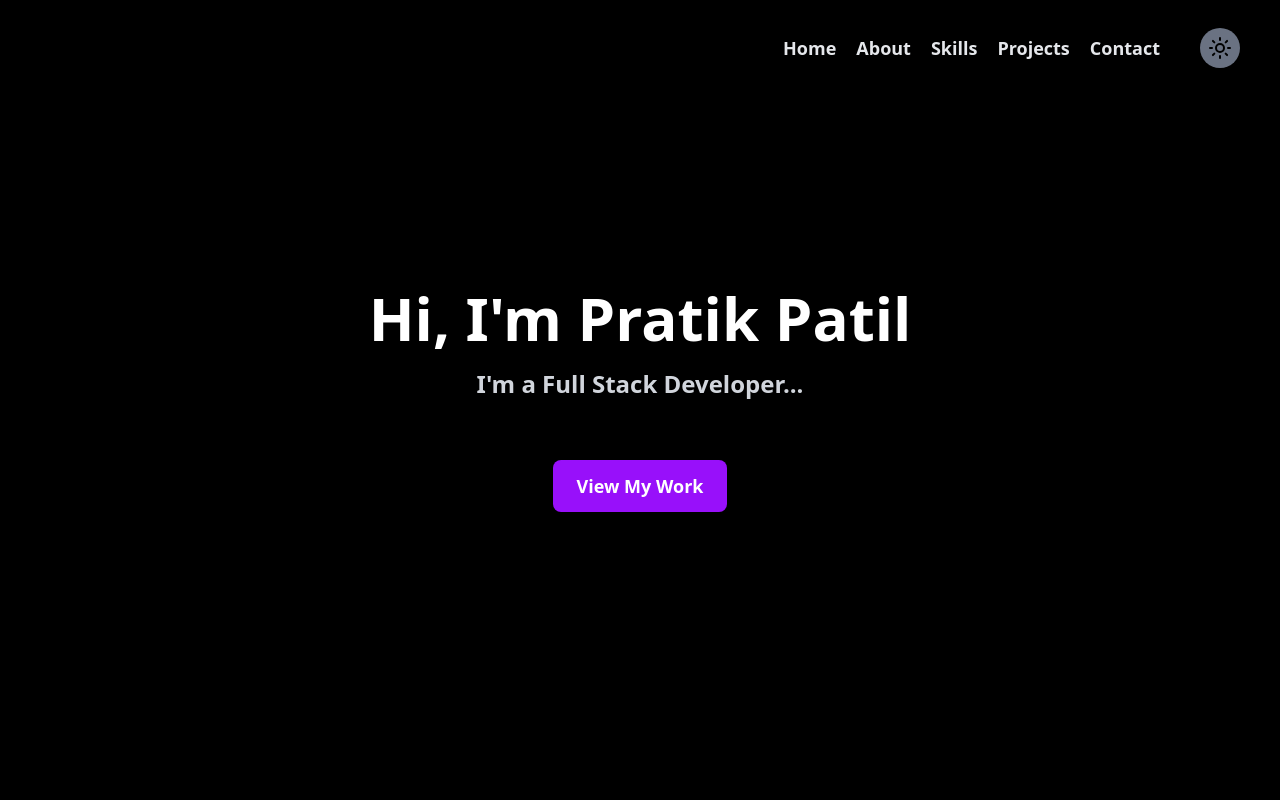
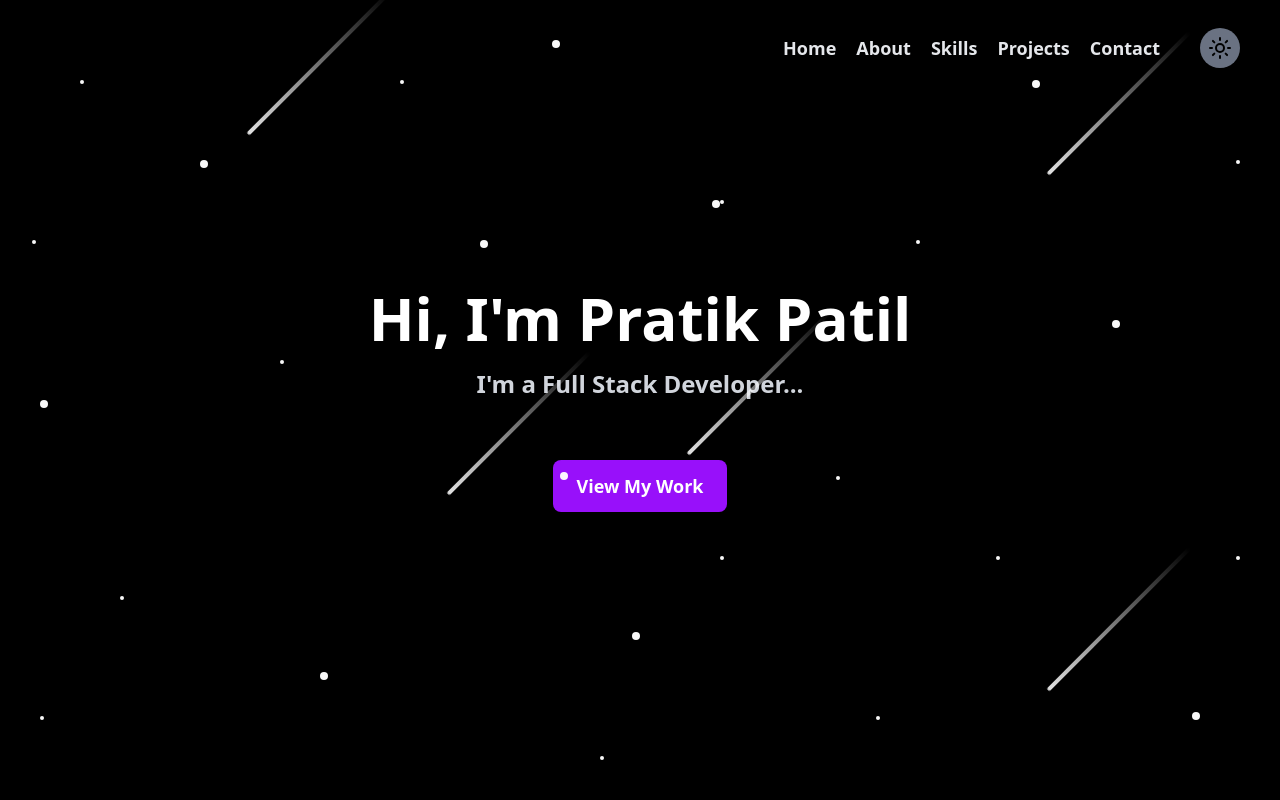
Before and after one commit to pratik-1732/Portfolio, a React (Vite) app in the folder Personal Site/: page / in a window 1280 px wide. Shown: the top 800 px of the page. Built offline with nearby package versions, Linux system fonts and the light colour scheme.

Commit message:
added bg of dot and dot falling meteor

```diff
--- /dev/null
+++ b/Personal Site/components/Background.jsx
@@ -0,0 +1,54 @@
+import React from "react";
+
+const Background = () => {
+  return (
+    <div className="fixed inset-0 overflow-hidden z-0 pointer-events-none">
+      {/* Stars */}
+      <div className="absolute inset-0">
+        <div className="star animate-pulse-subtle h-2 w-2 left-50 top-40 opacity-70 duration-3000"></div>
+        <div className="star animate-pulse-subtle h-2 w-2 left-120 top-60 opacity-70 duration-3000"></div>
+        <div className="star animate-pulse-subtle h-2 w-2 left-10 top-100 opacity-85 duration-2000"></div>
+        <div className="star animate-pulse-subtle h-2 w-2 left-80 bottom-30 opacity-65 duration-2000"></div>
+        <div className="star animate-pulse-subtle h-2 w-2 left-140 bottom-80 opacity-65 duration-2000"></div>
+        <div className="star animate-pulse-subtle h-2 w-2 right-60 top-20 opacity-55 duration-2000"></div>
+        <div className="star animate-pulse-subtle h-2 w-2 right-40 top-80 opacity-55 duration-2000"></div>
+        <div className="star animate-pulse-subtle h-2 w-2 right-140 top-50 opacity-55 duration-2000"></div>
+        <div className="star animate-pulse-subtle h-2 w-2 right-20 bottom-20 opacity-65 duration-2000"></div>
+        <div className="star animate-pulse-subtle h-2 w-2 right-180 top-10 opacity-75 duration-2000"></div>
+        <div className="star animate-pulse-subtle h-2 w-2 right-160 bottom-40 opacity-85 duration-2000"></div>
+
+        <div className="star animate-pulse-subtle h-1 w-1 left-20 top-20 opacity-85 duration-2000"></div>
+        <div className="star animate-pulse-subtle h-1 w-1 left-8 top-60 opacity-95 duration-2000"></div>
+        <div className="star animate-pulse-subtle h-1 w-1 left-70 top-90 opacity-75 duration-2000"></div>
+        <div className="star animate-pulse-subtle h-1 w-1 left-100 top-20 opacity-85 duration-2000"></div>
+        <div className="star animate-pulse-subtle h-1 w-1 left-180 top-50 opacity-95 duration-2000"></div>
+        <div className="star animate-pulse-subtle h-1 w-1 left-10 bottom-20 opacity-95 duration-2000"></div>
+        <div className="star animate-pulse-subtle h-1 w-1 left-30 bottom-50 opacity-85 duration-2000"></div>
+        <div className="star animate-pulse-subtle h-1 w-1 left-150 bottom-10 opacity-85 duration-2000"></div>
+        <div className="star animate-pulse-subtle h-1 w-1 left-180 bottom-60 opacity-85 duration-2000"></div>
+
+        <div className="star animate-pulse-subtle h-1 w-1 right-10 top-40 opacity-85 duration-2000"></div>
+        <div className="star animate-pulse-subtle h-1 w-1 right-90 top-60 opacity-85 duration-2000"></div>
+        <div className="star animate-pulse-subtle h-1 w-1 right-70 bottom-60 opacity-85 duration-2000"></div>
+        <div className="star animate-pulse-subtle h-1 w-1 right-10 bottom-60 opacity-85 duration-2000"></div>
+        <div className="star animate-pulse-subtle h-1 w-1 right-100 bottom-20 opacity-85 duration-2000"></div>
+        <div className="star animate-pulse-subtle h-1 w-1 right-110 bottom-80 opacity-85 duration-2000"></div>
+      </div>
+
+      {/* Meteors */}
+      <div className="absolute inset-0">
+        <div className="meteor animate-meteor w-50 h-1 left-60 top-10 duration-3000"></div>
+        <div className="meteor animate-meteor w-50 h-1 left-110 top-100 duration-10000"></div>
+        <div className="meteor animate-meteor w-50 h-1 right-100 top-90 duration-4000"></div>
+        <div className="meteor animate-meteor w-50 h-1 right-10 top-20 duration-5000"></div>
+        <div className="meteor animate-meteor w-50 h-1 right-10 bottom-50 duration-3000"></div>
+        {/* <div className="meteor animate-meteor w-[120px] h-[4px] left-[50%] top-[10%] duration-[5s]"></div>
+        <div className="meteor animate-meteor w-[90px] h-[3px] left-[80%] top-[15%] duration-[6s]"></div>
+        <div className="meteor animate-meteor w-[110px] h-[3px] right-[20%] top-[12%] duration-[7s]"></div>
+        <div className="meteor animate-meteor w-[130px] h-[4px] right-[50%] top-[18%] duration-[8s]"></div> */}
+      </div>
+    </div>
+  );
+};
+
+export default Background;
--- a/Personal Site/components/Contact.jsx
+++ b/Personal Site/components/Contact.jsx
@@ -10,7 +10,10 @@ import {
 
 const Contact = () => {
   return (
-    <div className="relative text-white py-20 mt-20 overflow-hidden min-h-screen" id="contact">
+    <div
+      className="relative text-white py-20 mt-20 overflow-hidden min-h-screen bg-black"
+      id="contact"
+    >
       {/* video background */}
       <div className="absolute inset-0 z-0">
         <video
--- a/Personal Site/src/App.jsx
+++ b/Personal Site/src/App.jsx
@@ -1,4 +1,5 @@
 import About from "../components/About";
+import Background from "../components/Background";
 import Contact from "../components/Contact";
 import Hero from "../components/Hero";
 import Navbar from "../components/Navbar";
@@ -8,6 +9,7 @@ import Skill from "../components/Skill";
 function App() {
   return (
     <>
+    <Background/>
       <Navbar />
       <Hero />
       <About />
--- a/Personal Site/src/index.css
+++ b/Personal Site/src/index.css
@@ -3,18 +3,45 @@ html {
   @apply bg-black;
 }
 
-.bg-video {
-  height: 100%;
-  left: 0;
-  opacity: 0.6;
-  overflow: hidden;
-  position: absolute;
-  top: 0;
-  width: 100%;
-  z-index: -1;
+@layer utilities {
+  .star {
+    position: absolute;
+    border-radius: 9999px;
+    background-color: white;
+  }
+
+  .meteor {
+    position: absolute;
+    background: linear-gradient(to right, white, transparent);
+    transform: rotate(-45deg);
+    border-radius: 9999px;
+  }
+
+  .animate-pulse-subtle {
+    animation: pulse-subtle 2s ease-in-out infinite alternate;
+  }
+
+  @keyframes pulse-subtle {
+    from {
+      opacity: 0.4;
+    }
+    to {
+      opacity: 1;
+    }
+  }
+
+  .animate-meteor {
+    animation: meteor-fall 3s linear infinite;
+  }
+
+  @keyframes meteor-fall {
+    0% {
+      transform: translate(0, 0) rotate(-45deg);
+      opacity: 1;
+    }
+    100% {
+      transform: translate(-200px, 200px) rotate(-45deg);
+      opacity: 0;
+    }
+  }
 }
-.bg-video__content {
-  height: 100%;
-  object-fit: cover;
-  width: 100%;
-}
```
